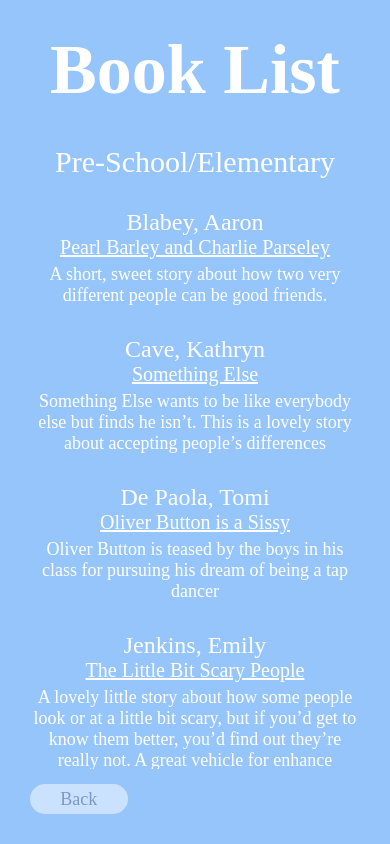
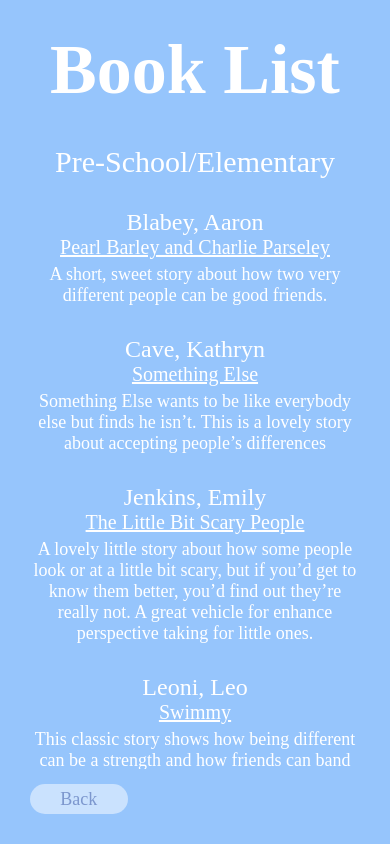
Before and after one commit to jessi-z3/2023May20, a React Native app in the folder Reeseources/: screen /BookList in a window 390 px wide. Built offline with nearby package versions, Linux system fonts and the light colour scheme.

Commit message:
removed a book, others from brave spotlight

```diff
--- a/Reeseources/components/BookList.js
+++ b/Reeseources/components/BookList.js
@@ -26,12 +26,6 @@ export default function BookList({navigation: {goBack}}) {
         <Text style={styles.text}>
           Something Else wants to be like everybody else but finds he isn’t.
           This is a lovely story about accepting people’s differences
-        </Text>
-        <Text style={styles.authorText}>De Paola, Tomi</Text>
-        <Text style={styles.bookTitleText}>Oliver Button is a Sissy</Text>
-        <Text style={styles.text}>
-          Oliver Button is teased by the boys in his class for pursuing his
-          dream of being a tap dancer
         </Text>
         <Text style={styles.authorText}>Jenkins, Emily</Text>
         <Text style={styles.bookTitleText}>The Little Bit Scary People</Text>
--- a/Reeseources/components/BraveSpotlight.js
+++ b/Reeseources/components/BraveSpotlight.js
@@ -32,15 +32,7 @@ export default function BraveSpotlight({ navigation }) {
           buddy bench, so no kid has to sit alone. It takes over 150 lbs. of
           caps to make one. Way to Reese-cycle!
         </Text>
-        <Text style={styles.subHeaderText}>B.R.A.V.E. Bandanas</Text>
-        <Image
-          source={require('../assets/bandanas.jpg')}
-          style={styles.image3}
-        />
-        <Text style={styles.text}>
-          Ava gives these out to elementary-aged kids in her community to tie
-          onto their backpacks as a visual reminder to ALWAYS be kind.
-        </Text>
+{/*      Need to obtain permission from Gianna's parents to use this
         <Text style={styles.subHeaderText}>B.R.A.V.E. Bunnies</Text>
         <Image
           source={require('../assets/YT_Gianna_Capri_1_t1100.jpg')}
@@ -49,7 +41,7 @@ export default function BraveSpotlight({ navigation }) {
         <Text style={styles.text}>
           Gianna passed out “B.R.A.V.E Bunnies” to every student at Morning Star
           School as a reminder to be kind to all.
-        </Text>
+        </Text> */}
       </View>
     );
 }
```
